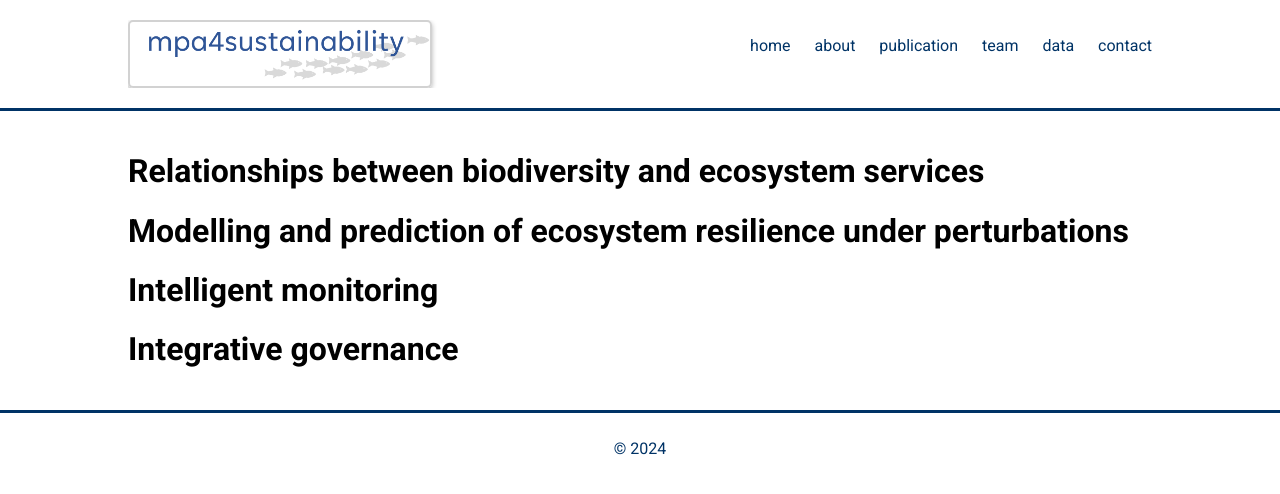
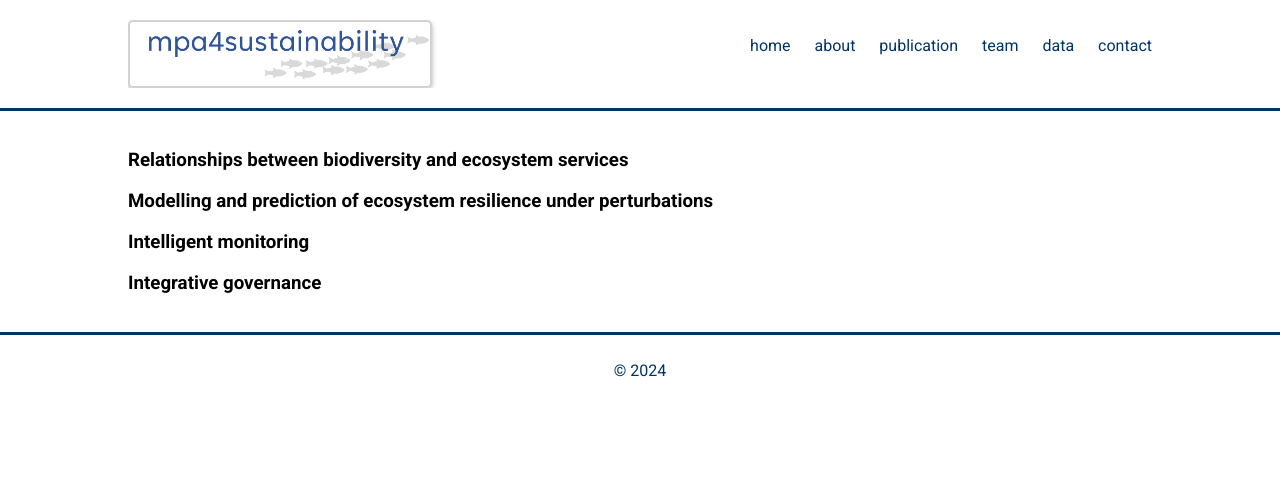
Before and after one commit to dlusseau/mpa4sustainability.github.io, a Jekyll site: the page built from publication.md, in a window 1280 px wide. Shown: the top 494 px of the page. Built offline with Jekyll 4.4.1, drawn with Linux system fonts in a browser that asks for light colours.

```diff
--- a/publication.md
+++ b/publication.md
@@ -3,10 +3,10 @@ layout: page
 title: publication
 ---
 
-# Relationships between biodiversity and ecosystem services
+<h3> Relationships between biodiversity and ecosystem services </h3>
 
-# Modelling and prediction of ecosystem resilience under perturbations
+<h3> Modelling and prediction of ecosystem resilience under perturbations </h3>
 
-# Intelligent monitoring
+<h3> Intelligent monitoring </h3>
 
-# Integrative governance
+<h3> Integrative governance </h3>
```
